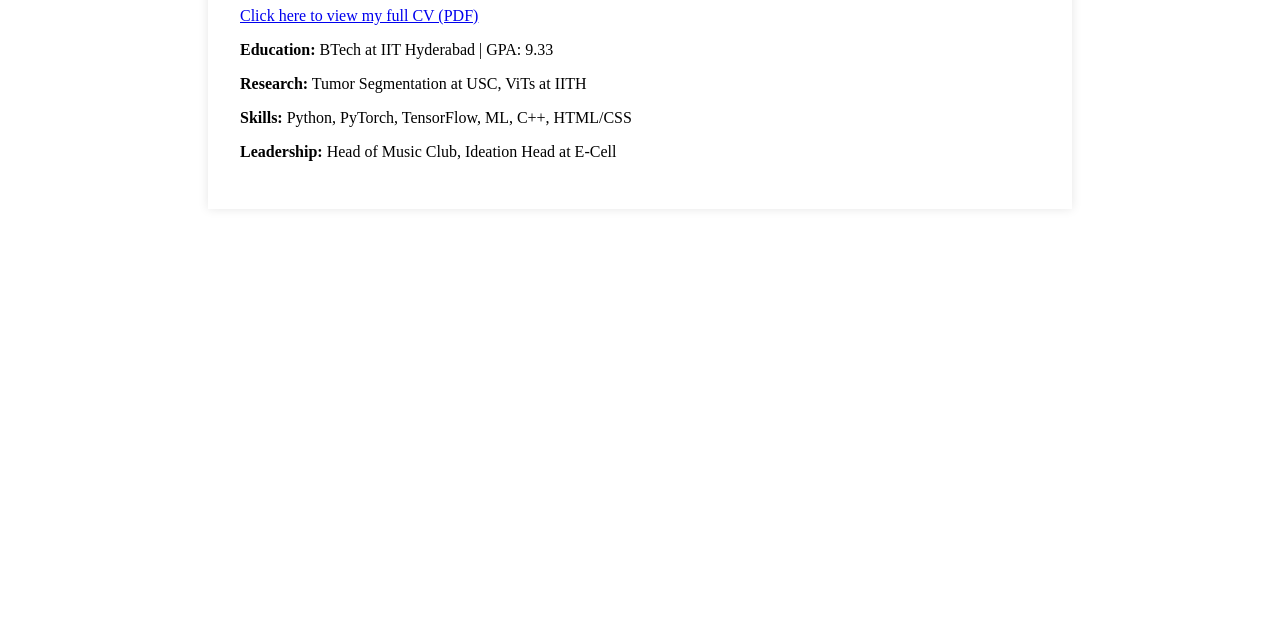
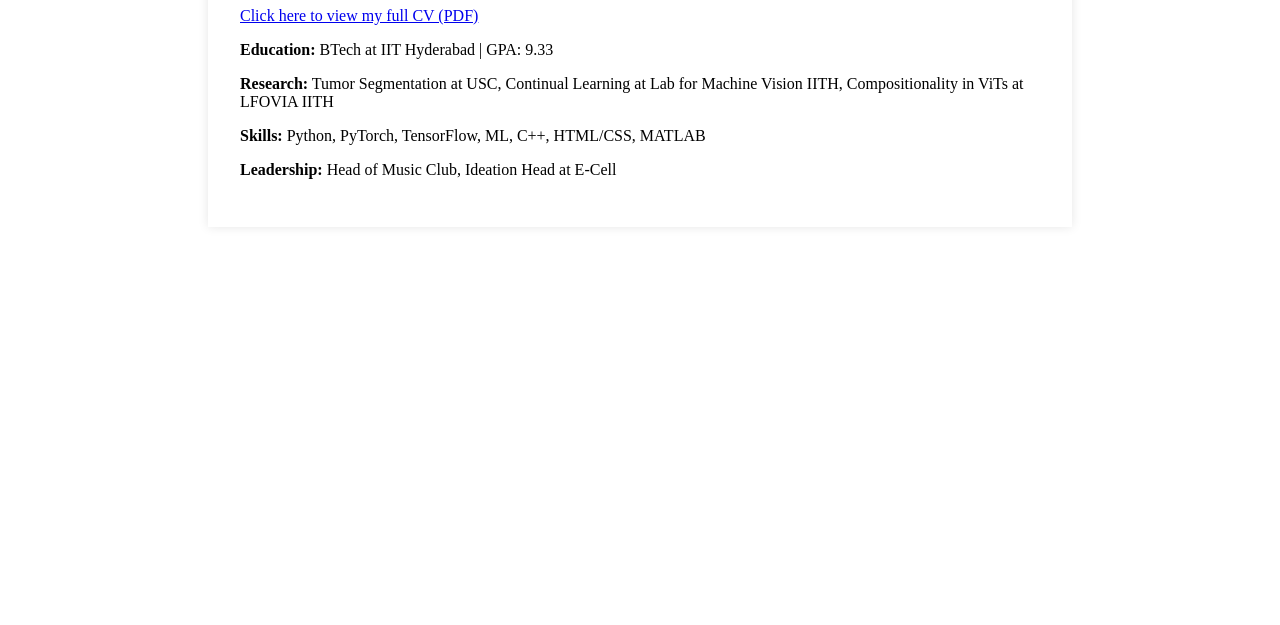
Before and after one commit to divyarajparia/divyarajparia.github.io, a plain HTML site: page resume.html in a window 1280 px wide. Shown: the part 175-800 px from the top of the page. Drawn offline with Linux system fonts and the light colour scheme.

Commit message:
added new files 6

```diff
--- a/resume.html
+++ b/resume.html
@@ -19,8 +19,8 @@
     <h1>Resume</h1>
     <p><a href="Divya_CV_June_10.pdf" target="_blank">Click here to view my full CV (PDF)</a></p>
     <p><strong>Education:</strong> BTech at IIT Hyderabad | GPA: 9.33</p>
-    <p><strong>Research:</strong> Tumor Segmentation at USC, ViTs at IITH</p>
-    <p><strong>Skills:</strong> Python, PyTorch, TensorFlow, ML, C++, HTML/CSS</p>
+    <p><strong>Research:</strong> Tumor Segmentation at USC, Continual Learning at Lab for Machine Vision IITH, Compositionality in ViTs at LFOVIA IITH</p>
+    <p><strong>Skills:</strong> Python, PyTorch, TensorFlow, ML, C++, HTML/CSS, MATLAB</p>
     <p><strong>Leadership:</strong> Head of Music Club, Ideation Head at E-Cell</p>
   </main>
 </body>
```
Also changed, not shown: contact.html (+1 -1 lines).
